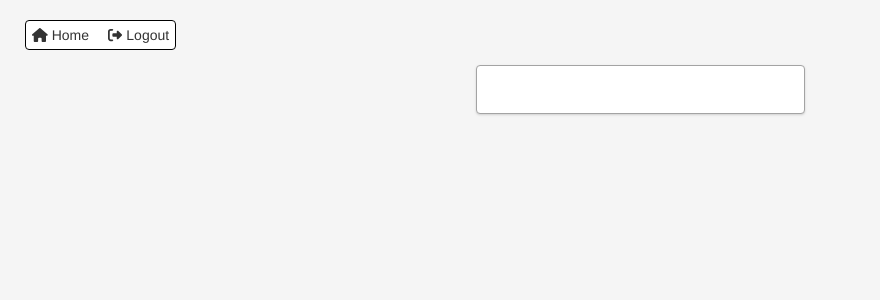
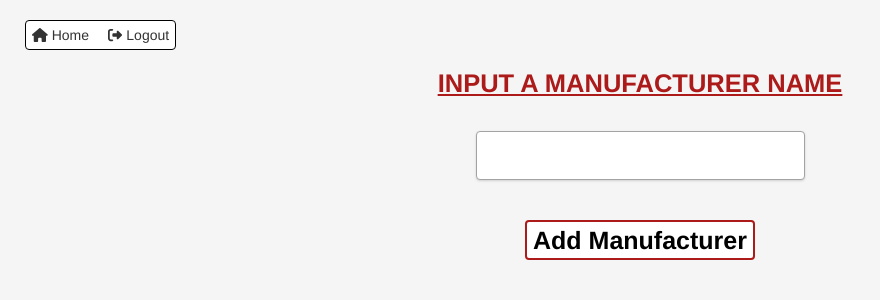
Before and after one commit to calebrosen/unifystores, a React (Vite) app: page /manufacturers/AddNewManufacturer in a window 1280 px wide. Shown: the top 300 px of the page, without its empty margins (0-880 px from the left). Built offline with nearby package versions, Linux system fonts and the light colour scheme; sample sign-in values are in the browser's storage.

Commit message:
Added 'AddNewManufacturer'

```diff
--- a/src/index.css
+++ b/src/index.css
@@ -160,6 +160,10 @@ body {
 
 .hiddenButton {
   visibility: hidden;
+}
+
+.marginTop4rem {
+  margin-top: 4rem;
 }
 
 .marginTop3rem {
--- a/src/pages/manufacturers/AddNewManufacturer.jsx
+++ b/src/pages/manufacturers/AddNewManufacturer.jsx
@@ -1,34 +1,45 @@
 import axios from 'axios';
-import React, { useContext } from 'react';
-import { StoreContext } from '../../contexts/StoreContext';
+import React, { useState } from 'react';
 
 function AddNewManufacturer() {
-  const { selectedStore } = useContext(StoreContext);
+  const [manufacturerName, setManufacturerName] = useState('');
 
-  const pushToStore = (e) => {
-    if (selectedStore) {
-      let manufacturerID = e.target.id;
-      let name = e.target.value;
-      const confirmPush = confirm('Are you sure you want to push ' + name + ' to ' + selectedStore + '?');
+  const updateManufacturerName = (e) => {
+    setManufacturerName(e.target.value);
+  }
+
+  const addManufacturerAction = () => {
+    if (manufacturerName != '') {
+      const confirmPush = confirm('Are you sure you want to add ' + manufacturerName + '?');
       if (confirmPush) {
-        axios.post('http://127.0.0.1:8081/pushManufacturer', { selectedStore, manufacturerID })
+        axios.post('http://127.0.0.1:8081/addNewManufacturer', { manufacturerName })
         .then(res => {
             if (res.data[0][0]['success']) {
               alert(res.data[0][0]['success']);
+            }
+            else {
+              alert('no success');
             }
             console.log(res);
         })
         .catch(err => alert('Error:', err));
       }
-    } else {
-      alert('Try selecting a store first.');
     }
   }
 
   return (
-
-    <div id="manufacturersContainer" className='subsectionContainer'>
-      <input className='inputBox1'></input>
+    <div>
+      <div className='centered'>
+        <p className='largeHeader marginTop2rem'>
+          INPUT A MANUFACTURER NAME
+        </p>
+        <div id="manufacturersContainer" className='subsectionContainer'>
+          <input className='inputBox1' onChange={updateManufacturerName}></input>
+        </div>
+        <div>
+          <button className='darkRedButton marginTop4rem' onClick={addManufacturerAction}>Add Manufacturer</button>
+        </div>
+      </div>
     </div>
   );
 }
```
Also changed, not shown: 1 other file (tests, documents, lock files or other folders).
